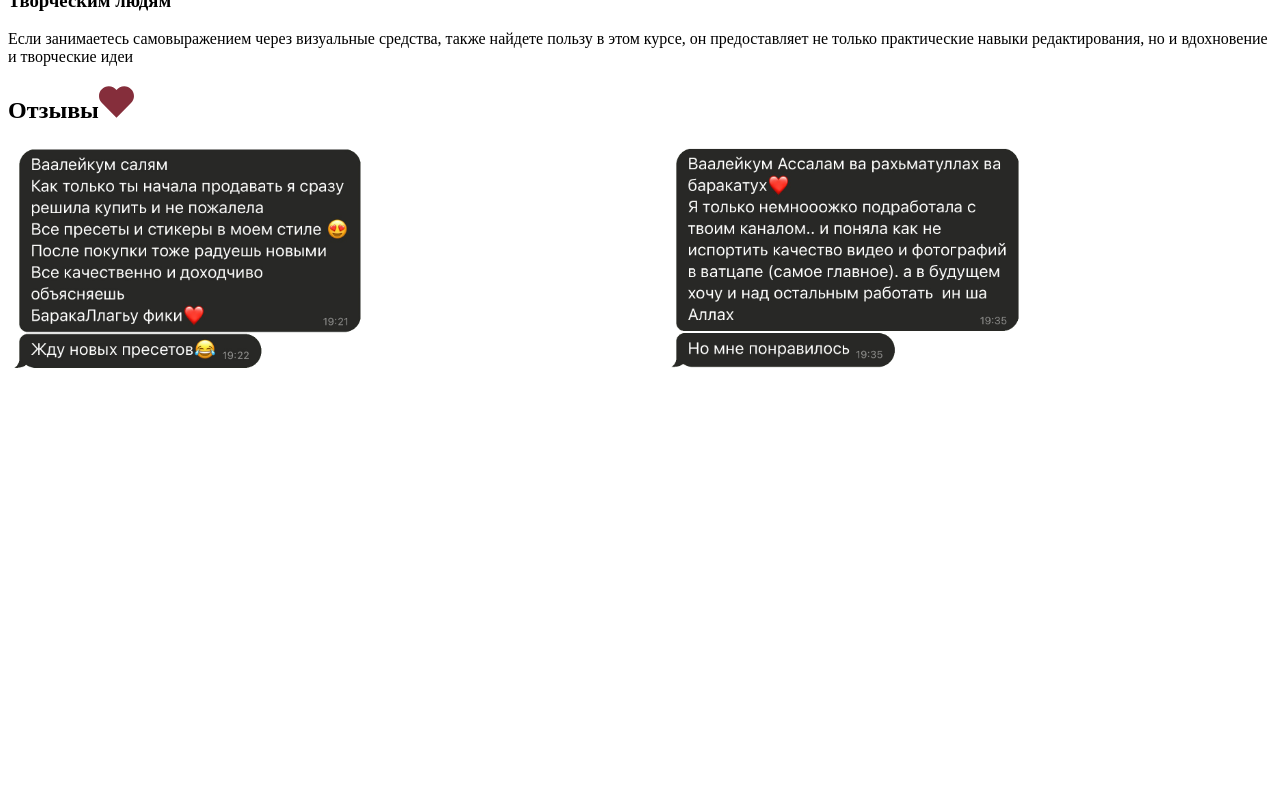
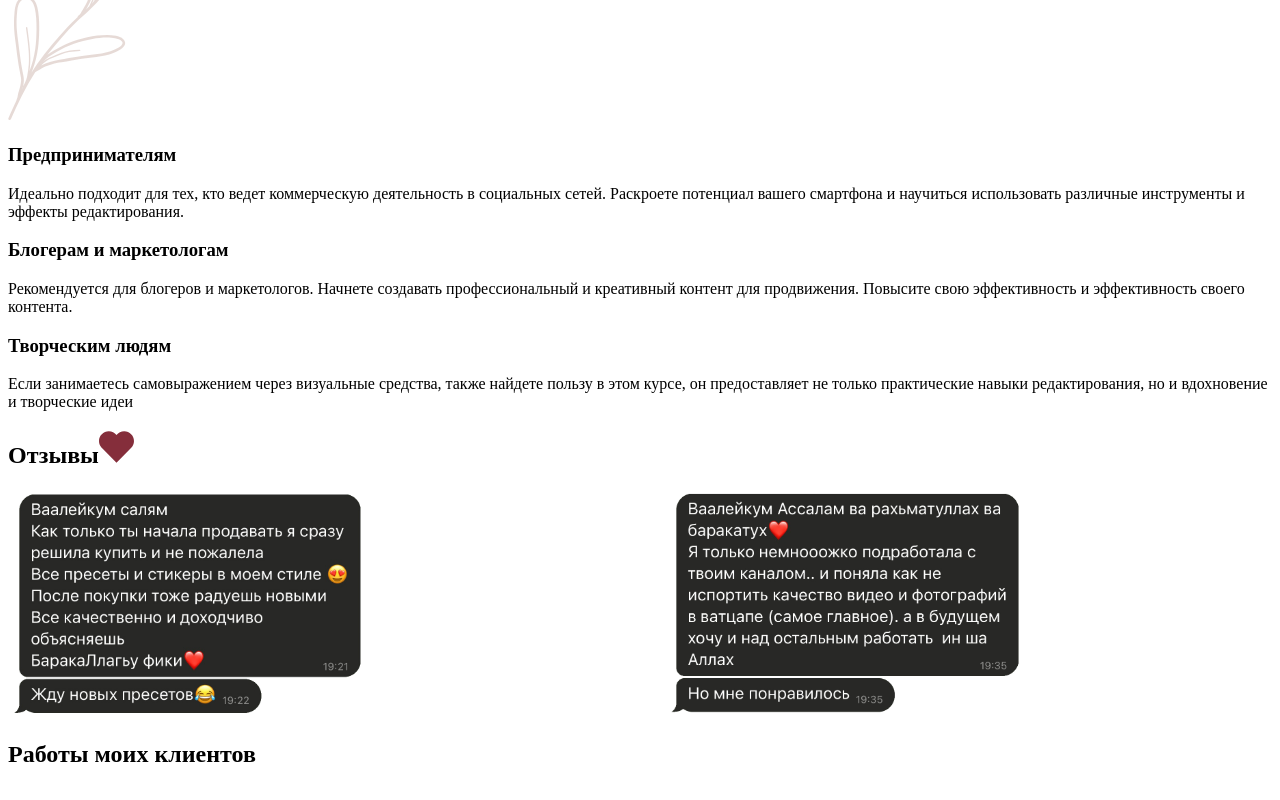
Before and after one commit to DarBaala/midesign-art, a Next.js app: page / in a window 1280 px wide. Shown: the part 1840-2640 px from the top of the page. Built offline with nearby package versions, Linux system fonts and the light colour scheme; a web font is replaced by a local one.

Commit message:
added margins

```diff
--- a/src/components/ForWhom.jsx
+++ b/src/components/ForWhom.jsx
@@ -7,8 +7,9 @@ const ForWhom = () => {
   return (
     <div className="for-whom">
       <div className="for-whom__wrapper container">
+        <div className="for-whom__box">
+          <div className="for-whom__left">
             <h2>Кому будет полезен курс</h2>
-        <div className="for-whom__bottom">
             <Image
               className="for-whom__girl"
               src={girl}
@@ -16,6 +17,8 @@ const ForWhom = () => {
               width={453}
               height={453}
             />
+          </div>
+
           <Image
             className="for-whom__flower"
             src={flower}
--- a/src/components/Reviews.jsx
+++ b/src/components/Reviews.jsx
@@ -26,6 +26,7 @@ export default function Reviews() {
         Отзывы
         <Image src={heart} alt="heart" width={35} />
       </h2>
+      <div className="reviews__wrapper">
         <Swiper
           spaceBetween={50}
           slidesPerView={2}
@@ -129,5 +130,6 @@ export default function Reviews() {
           </SwiperSlide>
         </Swiper>
       </div>
+    </div>
   );
 }
--- /dev/null
+++ b/src/components/Works.jsx
@@ -0,0 +1,7 @@
+export default function Works() {
+  return (
+    <div className="works">
+      <h2>Работы моих клиентов</h2>
+    </div>
+  );
+}
--- a/src/pages/index.js
+++ b/src/pages/index.js
@@ -5,6 +5,7 @@ import Skills from "@/components/Skills";
 import ForWhom from "@/components/ForWhom";
 import CallReques from "@/components/CallReques";
 import Reviews from "@/components/Reviews";
+import Works from "@/components/Works";
 
 export default function Home() {
   return (
@@ -25,7 +26,7 @@ export default function Home() {
       <ForWhom />
       <Reviews />
       {/* <CallReques /> */}
-
+      <Works />
       <div style={{ height: "1000px" }}></div>
     </>
   );
--- a/src/styles/components/_all.scss
+++ b/src/styles/components/_all.scss
@@ -4,3 +4,4 @@
 @import "./for-whom";
 @import "./call-reques";
 @import "./reviews";
+@import "./works";
--- a/src/styles/components/_for-whom.scss
+++ b/src/styles/components/_for-whom.scss
@@ -11,12 +11,12 @@
       margin-bottom: 50px;
     }
   }
-  &__bottom {
+  &__box {
     display: flex;
     align-items: center;
     justify-content: space-between;
     position: relative;
-    margin-bottom: 80px;
+    margin-bottom: 130px;
   }
   &__flower {
     position: absolute;
--- a/src/styles/components/_reviews.scss
+++ b/src/styles/components/_reviews.scss
@@ -1,4 +1,5 @@
 .reviews {
+  margin-bottom: 80px;
   h2 {
     font-family: "Heebo", sans-serif;
     font-style: normal;
@@ -14,6 +15,9 @@
     img {
       margin-left: 10px;
     }
+  }
+  &__wrapper {
+    margin-bottom: 130px;
   }
   &__item {
     display: flex;
@@ -51,7 +55,3 @@
     justify-content: center;
   }
 }
-.swiper-container {
-  width: 100%;
-  height: 100%;
-}
--- a/src/styles/components/_skills.scss
+++ b/src/styles/components/_skills.scss
@@ -1,7 +1,7 @@
 .skills {
   &__wrapper {
     h2 {
-      margin-top: 80px;
+      margin-top: 90px;
       font-family: "Heebo", sans-serif;
       font-style: normal;
       font-weight: 700;
@@ -16,7 +16,7 @@
     display: flex;
     align-items: flex-start;
     justify-content: space-between;
-    margin-bottom: 80px;
+    margin-bottom: 130px;
     position: relative;
   }
   &__card {
--- /dev/null
+++ b/src/styles/components/_works.scss
@@ -0,0 +1,12 @@
+.works {
+  h2 {
+    font-family: "Heebo", sans-serif;
+    font-style: normal;
+    font-weight: 700;
+    font-size: 38px;
+    line-height: 130%;
+    text-align: center;
+    color: #852e3b;
+    margin-bottom: 50px;
+  }
+}
```
Lines whose indentation alone changed are shown as unchanged.
